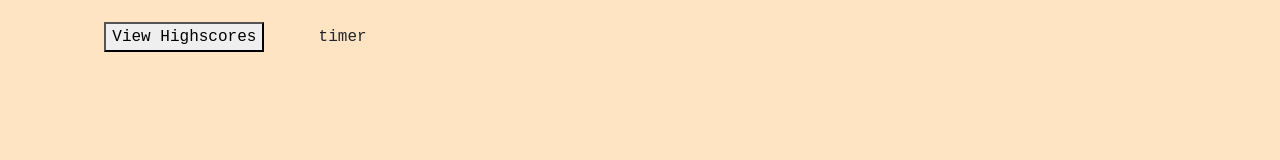
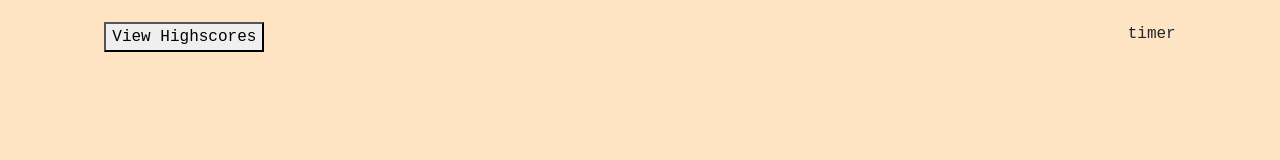
Before and after one commit to alraune-belladonna/hw04-code-quiz, a plain HTML site: page index.html in a window 1280 px wide. Shown: the top 160 px of the page. Drawn offline with nearby package versions, Linux system fonts and the light colour scheme; a web font is replaced by a local one.

Commit message:
finished main page

```diff
--- a/index.html
+++ b/index.html
@@ -1,6 +1,6 @@
 <!DOCTYPE html>
 <html lang="en">
-<head id="formatting">
+<head>
   <meta charset="UTF-8">
   <meta http-equiv="X-UA-Compatible" content="IE=edge">
   <meta name="viewport" content="width=device-width, initial-scale=1.0">
@@ -15,11 +15,11 @@
   <link href="style.css" rel="stylesheet">
   <link href="script.js" rel="script">
 </head>
-<body class="container overallFont">
-  <div id="topBar">
+<body class="container overallFont flexTraitColumn">
+  <header id="topBar" class="flexTraitRow">
     <button id="hsBtn">View Highscores</button>
-    <time id="timer">timer</time>
-  </div>
+    <time id="timer" class="col">timer</time>
+  </header>
   <main class="centering" id = "mainTitle">
     <h1 class="titles">Coding Quiz Challenge</h1> <br>
     <br>
--- a/style.css
+++ b/style.css
@@ -1,5 +1,17 @@
 .container {
   background-color: bisque;
+  width: 100%;
+  height: auto;
+}
+
+.flexTraitRow {
+  display: flex;
+  flex-flow: row;
+}
+
+.flexTraitColumn {
+  display: flex;
+  flex-flow: column;
 }
 
 .centering {
@@ -24,5 +36,6 @@
 
 #timer {
   margin: 2%;
+  text-align: right;
   font-family: 'PT Mono', monospace;
 }
```
